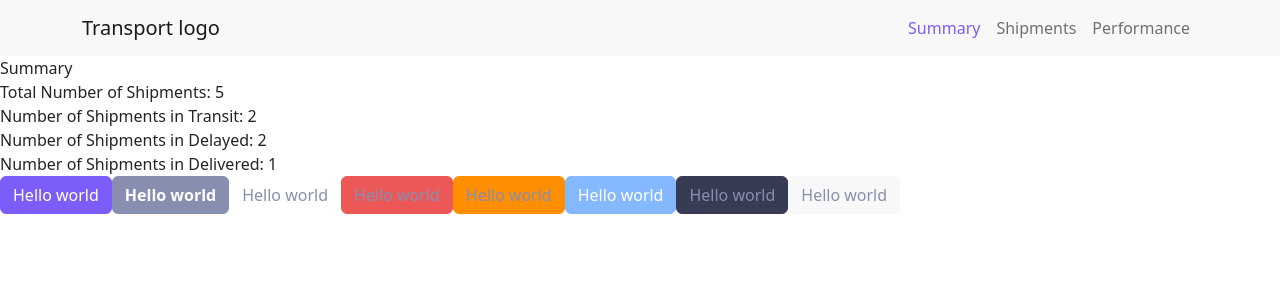
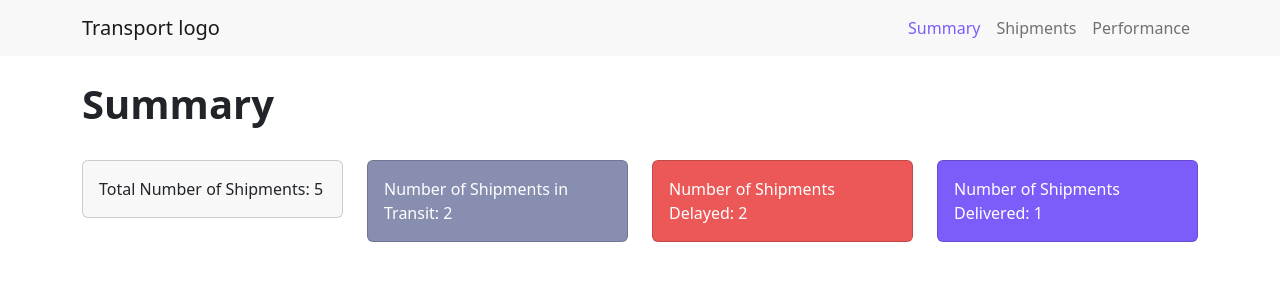
Before and after one commit to geoelectrof/tms-dashboard, a React (Vite) app: page / in a window 1280 px wide. Shown: the top 300 px of the page. Built offline with nearby package versions, Linux system fonts and the light colour scheme.

Commit message:
Styled Summary page

```diff
--- a/src/App.scss
+++ b/src/App.scss
@@ -18,7 +18,7 @@
   }
 }
 
-//SHINGLE SHIPMENT PAGE
+//SINGLE SHIPMENT PAGE
 .back-btn {
   cursor: pointer;
   border: none;
--- a/src/components/FiltersOffCanvas.jsx
+++ b/src/components/FiltersOffCanvas.jsx
@@ -49,7 +49,7 @@ const FiltersOffCanvas = ({ filters, carriers, status, handleCarrierClick, handl
                 key={item}
                 type="checkbox"
                 id={item}
-                label={item}
+                label={item.toUpperCase()}
                 value={item}
                 checked={checked}
                 onChange={handleStatusClick}
--- a/src/components/NewShipmentModal.jsx
+++ b/src/components/NewShipmentModal.jsx
@@ -21,7 +21,6 @@ function NewShipmentModal({ handleRemoveFilters }) {
     })
 
     const onChange = (e) => {
-      e.preventDe
       setValues({ ...values, [e.target.name]: e.target.value.toString() });
       // console.log(e.target.name, e.target.value)
       // console.log(values)
--- a/src/components/Shipments.jsx
+++ b/src/components/Shipments.jsx
@@ -21,11 +21,11 @@ const Shipments = () => {
   const [filteredShipments, setFilteredShipments] = useState([])
 
   const carriers = [
-    ...new Set(shipments.map((shipment) => shipment.carrierName)),
+    ...new Set(shipments.map((shipment) => shipment.carrierName.toUpperCase())),
   ];
 
   const status = [
-    ...new Set(shipments.map(shipment => shipment.status))
+    ...new Set(shipments.map(shipment => shipment.status.toUpperCase()))
   ]
 
   const handleCarrierClick = (e) => {
@@ -154,7 +154,7 @@ const Shipments = () => {
                 />
               );
             }))
-            : <div>No items to display</div>
+            : <div className="text-center display-6 mt-5">No shipments to display</div>
         }
       </Container>
       <FiltersOffCanvas
--- a/src/components/Summary.jsx
+++ b/src/components/Summary.jsx
@@ -1,5 +1,6 @@
 import { Button } from "react-bootstrap"
 import { useSelector } from "react-redux"
+import { Card, Container, Row, Col } from "react-bootstrap"
 
 const Summary = () => {
 
@@ -18,21 +19,53 @@ const Summary = () => {
   } , {inTransit: 0, delayed:0, delivered:0})
 
   return (
-    <div>
-        Summary
-        <div>Total Number of Shipments: {shipmentsTotalCount}</div>
-        <div>Number of Shipments in Transit: {shipmentsCountByStatus.inTransit}</div>
-        <div>Number of Shipments in Delayed: {shipmentsCountByStatus.delayed}</div>
-        <div>Number of Shipments in Delivered: {shipmentsCountByStatus.delivered}</div>
-        <Button variant="primary text-white fw-light">Hello world</Button>
+    <Container className="pt-4">
+      <Row className="pb-4">
+        <Col>
+          <h1 className="fw-bold">Summary</h1>
+        </Col>
+      </Row>
+      <Row>
+        <Col>
+          <Card className="bg-light">
+            <Card.Body>
+              Total Number of Shipments: {shipmentsTotalCount}
+            </Card.Body>
+          </Card>
+        </Col>
+        <Col>
+          <Card className="bg-secondary text-white">
+            <Card.Body>
+              Number of Shipments in Transit: {shipmentsCountByStatus.inTransit}
+            </Card.Body>
+          </Card>
+        </Col>
+        <Col>
+          <Card className="bg-danger text-white">
+            <Card.Body>
+              Number of Shipments Delayed: {shipmentsCountByStatus.delayed}
+            </Card.Body>
+          </Card>
+        </Col>
+
+        <Col>
+          <Card className="bg-primary text-white">
+            <Card.Body>
+              Number of Shipments Delivered: {shipmentsCountByStatus.delivered}
+            </Card.Body>
+          </Card>
+        </Col>
+
+      </Row>
+      {/* <Button variant="primary text-white fw-light">Hello world</Button>
       <Button variant="secondary text-white fw-bold">Hello world</Button>
       <Button variant="white text-secondary">Hello world</Button>
       <Button variant="danger text-secondary">Hello world</Button>
       <Button variant="warning text-secondary">Hello world</Button>
       <Button variant="info text-white">Hello world</Button>
       <Button variant="dark text-secondary">Hello world</Button>
-        <Button variant="light text-secondary">Hello world</Button>
-    </div>
-  )
+      <Button variant="light text-secondary">Hello world</Button> */}
+    </Container>
+  );
 }
 export default Summary
```
Lines whose indentation alone changed are shown as unchanged.
